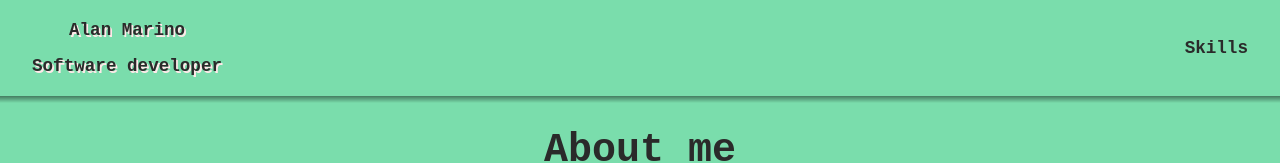
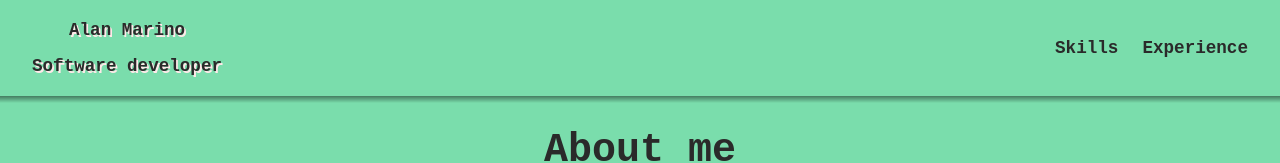
Before and after one commit to marinoalan/portfolio, a Next.js app: page / in a window 1280 px wide. Shown: the top 163 px of the page. Built offline with nearby package versions, Linux system fonts and the light colour scheme.

Commit message:
Added nav links and hover line

```diff
--- a/src/components/atoms/Navbar.tsx
+++ b/src/components/atoms/Navbar.tsx
@@ -5,7 +5,7 @@ import Hamburger from "./Hamburger";
 import { useEffect, useState } from "react";
 import useMediaQuery from "@hooks/useMediaQuery";
 
-type IHRef = "/" | "/about" | "/#skills" | "/#home";
+type IHRef = "/" | "/#home" | "/about" | "/#skills" | "/#experience";
 
 interface ILink {
   href: IHRef;
@@ -82,9 +82,13 @@ const Header = styled.header`
 
 const Ul = styled.ul`
   list-style-type: none;
+  display: flex;
+
   > a {
     color: var(--fontColor) !important;
   }
+
+  column-gap: 1.5rem;
 
   ${({ isActive }: { isActive: boolean }) =>
     isActive &&
@@ -169,11 +173,17 @@ const HamburgerNavbar = styled(Hamburger)`
   }
 `;
 
+const ExperienceLink: ILink = {
+  href: "/#experience",
+  text: "Experience",
+  scroll: false,
+};
+
 const SkillsLink: ILink = { href: "/#skills", text: "Skills", scroll: false };
 
 const HomeLink: ILink = { href: "/#home", text: "Home", homeLink: true };
 
-const links: ILink[] = [HomeLink, SkillsLink];
+const links: ILink[] = [HomeLink, SkillsLink, ExperienceLink];
 
 const ResponsiveNavbarLogo = styled(NavbarLogo)`
   @media (max-width: ${MAX_WIDTH_FOR_SIDEBAR}) {
@@ -182,12 +192,33 @@ const ResponsiveNavbarLogo = styled(NavbarLogo)`
 `;
 
 const Li = styled.li`
+  position: relative;
+
   @media (prefers-color-scheme: light) {
     --liBorderBottomColor: white;
   }
 
   @media (prefers-color-scheme: dark) {
     --liBorderBottomColor: var(--backgroundColor);
+  }
+
+  @media (hover: hover) and (pointer: fine) {
+    &:hover {
+      &:after {
+        width: 100%;
+      }
+    }
+  }
+
+  &:after {
+    content: "";
+    display: block;
+    position: absolute;
+    left: 0;
+    bottom: -0.5rem;
+    width: 0;
+    border-bottom: 0.3rem solid var(--lineColor);
+    transition: width 0.4s cubic-bezier(0.74, -0.57, 0.33, 1.19);
   }
 
   ${({ homeLink }: { homeLink?: boolean }) =>
@@ -203,6 +234,10 @@ const Li = styled.li`
     width: 100%;
     display: flex;
     border-bottom: 2px solid var(--liBorderBottomColor);
+
+    &:after {
+      content: none;
+    }
   }
 `;
 
--- a/src/components/atoms/NavbarLogo.tsx
+++ b/src/components/atoms/NavbarLogo.tsx
@@ -30,7 +30,7 @@ const Span = styled.span`
     bottom: -.5rem;
     width: 0;
     border-bottom: .3rem solid var(--lineColor);
-    transition: width .5s cubic-bezier(.74, -.57, .33, 1.19);
+    transition: width .4s cubic-bezier(.74, -.57, .33, 1.19);
   }
 
   @media (hover: hover) and (pointer: fine) {
```
